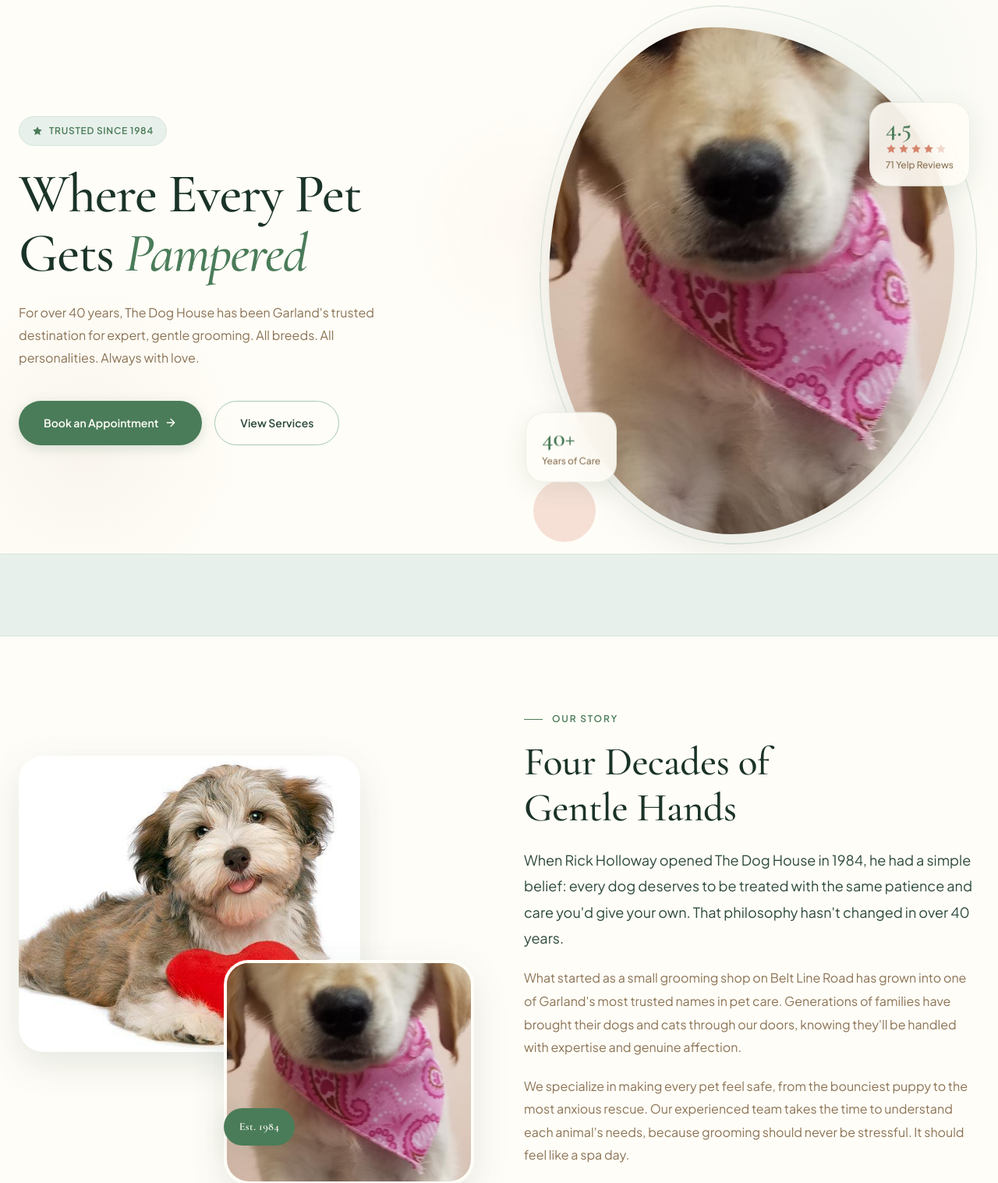
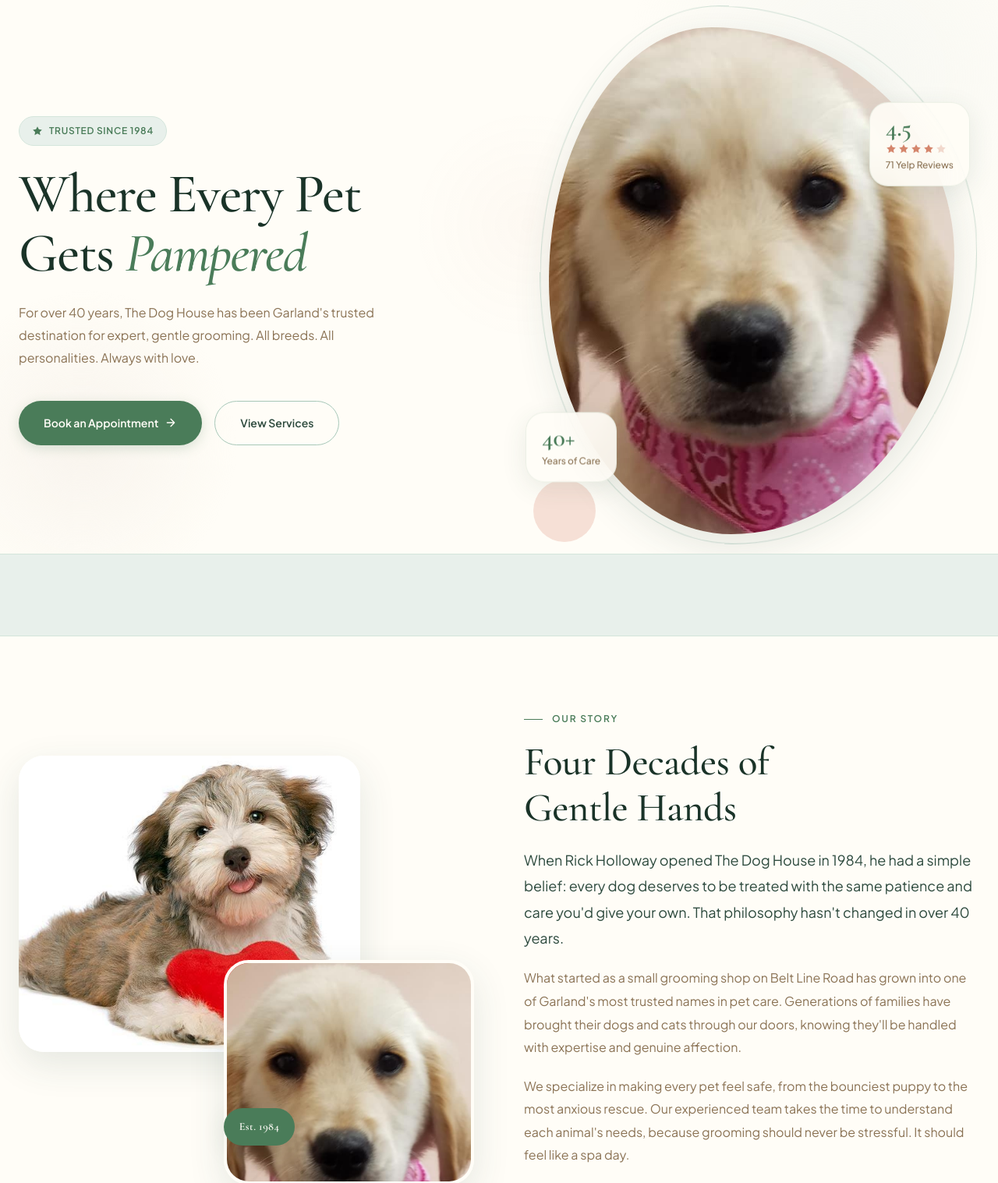
Before and after one commit to brhurley/premiercodeinc-demos, a plain HTML site: page docs/doghouse/coastal-luxe/index.html in a window 1280 px wide. Shown: the part 90-1607 px from the top of the page at 78% size. Drawn offline with nearby package versions, Linux system fonts and the light colour scheme.

Commit message:
Fixed dog image cropping — show full head with object-position: top
The portrait dog01.jpg was being cropped at center, cutting off
the puppy's head and ears. Added object-position: top to all
hero, about/story, and gallery image containers across all 3
concept pages. Recaptured index preview screenshots.

Co-Authored-By: Claude Opus 4.6 (1M context) <noreply@anthropic.com>

```diff
--- a/docs/doghouse/coastal-luxe/index.html
+++ b/docs/doghouse/coastal-luxe/index.html
@@ -591,6 +591,7 @@
             height: auto;
             aspect-ratio: 4 / 5;
             object-fit: cover;
+            object-position: top;
             border-radius: 40% 60% 55% 45% / 50% 45% 55% 50%;
             box-shadow: var(--shadow-elevated);
         }
@@ -757,6 +758,7 @@
             width: 100%;
             height: 380px;
             object-fit: cover;
+            object-position: top;
         }
 
         .story__img-secondary {
@@ -774,6 +776,7 @@
             width: 100%;
             height: 280px;
             object-fit: cover;
+            object-position: top;
         }
 
         /* Decorative element between images */
@@ -1151,6 +1154,7 @@
             width: 100%;
             height: 400px;
             object-fit: cover;
+            object-position: top;
             transition: transform var(--duration-slow) var(--ease-out);
         }
 
```
Also changed, not shown: docs/doghouse/heritage-bloom/index.html (+3 -0 lines), docs/doghouse/warm-elegance/index.html (+3 -0 lines), docs/doghouse/images/preview-coastal-luxe.png, docs/doghouse/images/preview-heritage-bloom.png, docs/doghouse/images/preview-warm-elegance.png.
